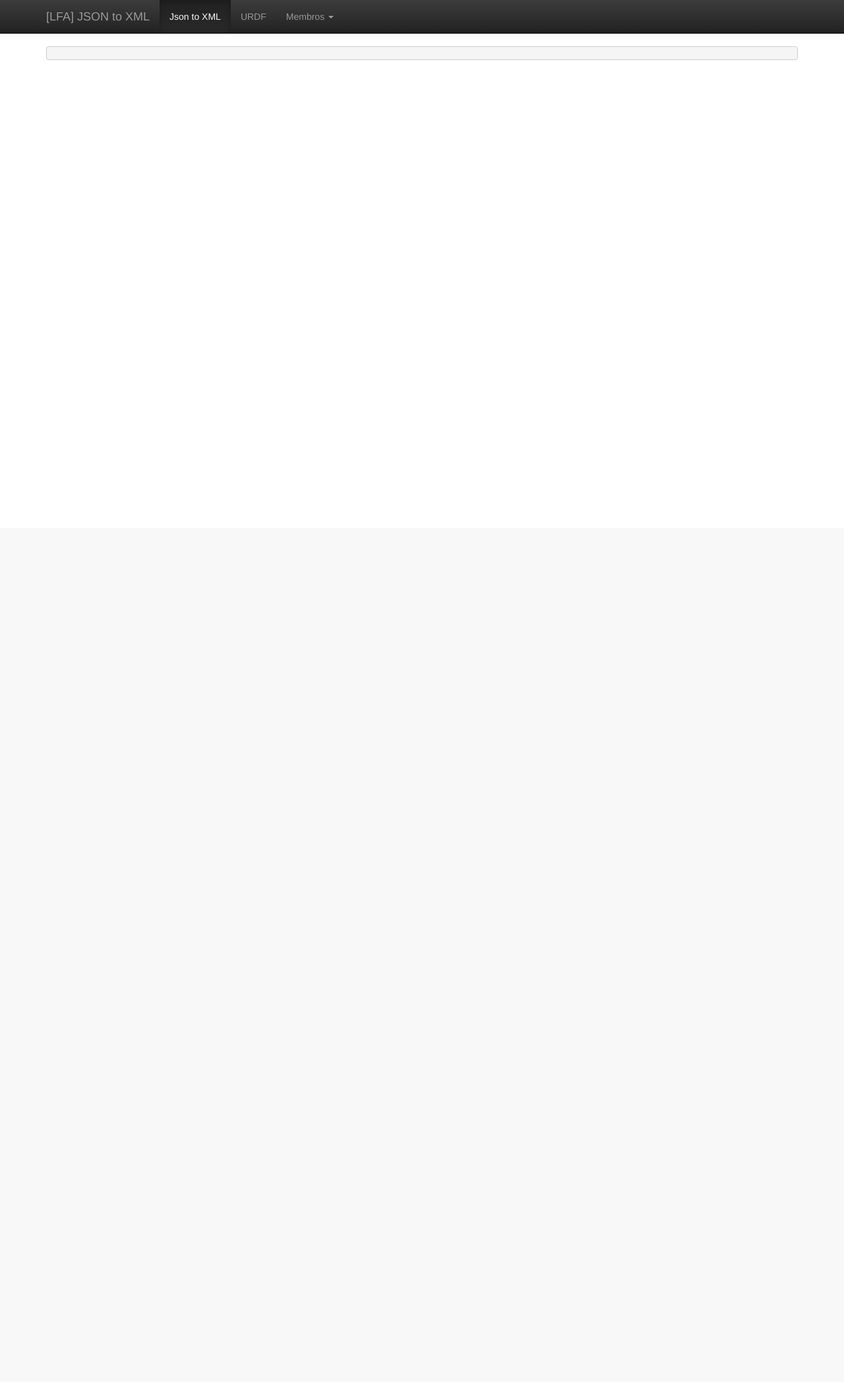
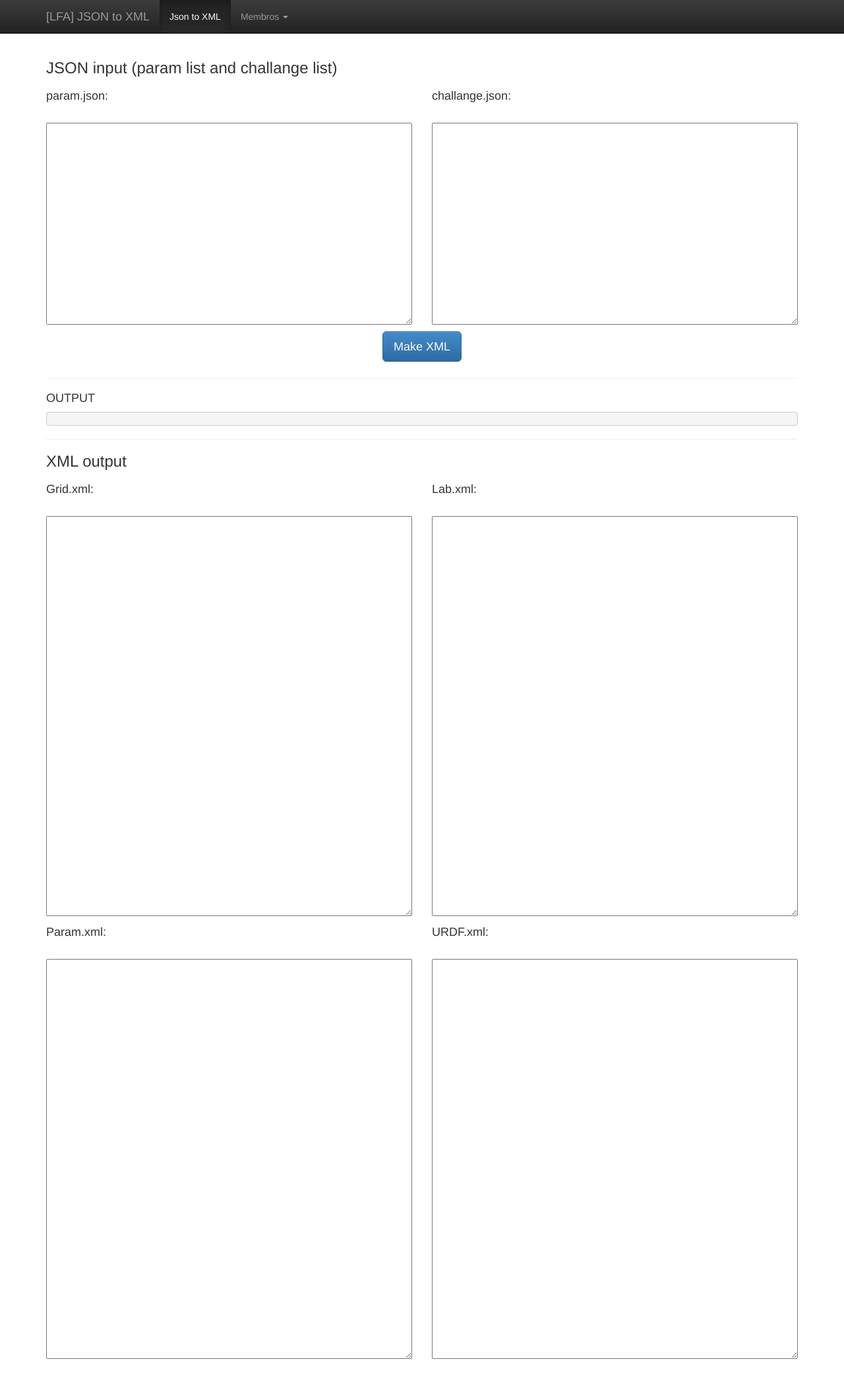
Before and after one commit to gipmon/ciberratojsontoxml, a PHP site: page / in a window 1280 px wide. Shown: the whole page at 66% size. Before the commit the page ends 91 px from the top, so only its background shows below. Run offline with PHP 8.4, Linux system fonts and the light colour scheme; some libraries are stand-ins or nearby versions.

Commit message:
webservice

```diff
--- a/source/webservice/index.php
+++ b/source/webservice/index.php
@@ -17,7 +17,6 @@
 
   <body role="document">
 
-    <!-- Fixed navbar -->
     <div class="navbar navbar-inverse navbar-fixed-top" role="navigation">
       <div class="container">
         <div class="navbar-header">
@@ -31,39 +30,48 @@
         </div>
         <div class="navbar-collapse collapse">
           <ul class="nav navbar-nav">
-            <li class="active"><a href="#">Json to XML</a></li>
-            <li><a href="#about">URDF</a></li>
+            <li class="active"><a href="index.php">Json to XML</a></li>
             <li class="dropdown">
               <a href="#" class="dropdown-toggle" data-toggle="dropdown">Membros <b class="caret"></b></a>
               <ul class="dropdown-menu">
-                <li><a href="#">Action</a></li>
-                <li><a href="#">Another action</a></li>
-                <li><a href="#">Something else here</a></li>
-                <li class="divider"></li>
-                <li class="dropdown-header">Nav header</li>
-                <li><a href="#">Separated link</a></li>
-                <li><a href="#">One more separated link</a></li>
+                <li><a href="#">Rafael Ferreira</a></li>
+                <li><a href="#">Bernardo Ferreira</a></li>
+                <li><a href="#">Rodrigo Cunha</a></li>
+                <li><a href="#">Rafael Almeida</a></li>
+                <li><a href="#">João Quintanilha</a></li>
               </ul>
             </li>
           </ul>
-        </div><!--/.nav-collapse -->
+        </div>
       </div>
     </div>
 
     <div class="container theme-showcase" role="main">
+      <h3>JSON input (param list and challange list)</h3>
+      <div class="row">
+        <div class="col-md-6"><h4>param.json:</h4><br/><textarea style="width: 100%" id="param" rows="15"></textarea></div>
+        <div class="col-md-6"><h4>challange.json:</h4><br/><textarea style="width: 100%" id="challange" rows="15"></textarea></div>
+      </div>
+      <p style="text-align: center">
+        <button type="button" id="make" class="btn btn-primary btn-lg">Make XML</button>
+      </p>
+      <hr/>
+      <h4>OUTPUT</h4>
+      <pre id="output"></pre>
+      <hr/>
+      <h3>XML output</h3>
+      <div class="row">
+        <div class="col-md-6"><h4>Grid.xml:</h4><br/><textarea style="width: 100%" id="grid" rows="30" readonly></textarea></div>
+        <div class="col-md-6"><h4>Lab.xml:</h4><br/><textarea style="width: 100%" id="lab" rows="30" readonly></textarea></div>
+      </div>
+      <div class="row">
+        <div class="col-md-6"><h4>Param.xml:</h4><br/><textarea style="width: 100%" id="param"  rows="30" readonly></textarea></div>
+        <div class="col-md-6"><h4>URDF.xml:</h4><br/><textarea style="width: 100%" id="urdf" rows="30" readonly></textarea></div>
+      </div>
+    </div>
 
-    <?php
-      $output = shell_exec("../main.output a b c d e");
-      echo "<pre>$output</pre>";
-    ?>
-
-    </div> <!-- /container -->
-
-
-    <!-- Bootstrap core JavaScript
-    ================================================== -->
-    <!-- Placed at the end of the document so the pages load faster -->
     <script src="https://ajax.googleapis.com/ajax/libs/jquery/1.11.0/jquery.min.js"></script>
     <script src="//netdna.bootstrapcdn.com/bootstrap/3.1.1/js/bootstrap.min.js"></script>
+    <script src="jquery/jq.js"></script>
   </body>
 </html>
--- /dev/null
+++ b/source/webservice/jquery/jq.js
@@ -0,0 +1,11 @@
+$( document ).ready(function() {
+    $("#make").click(function(){
+		var param = $('#param').val();
+		var challange = $('#challange').val();
+		console.log("LOL");
+		$('#output').text('Please wait a moment!');
+		$.post("compiling.php",{param: param, challange: challange}, function(data){
+			$('#output').text(data);
+		});
+    });
+});
```
Also changed, not shown: source/webservice/compiling.php (added, +49 -0 lines).
